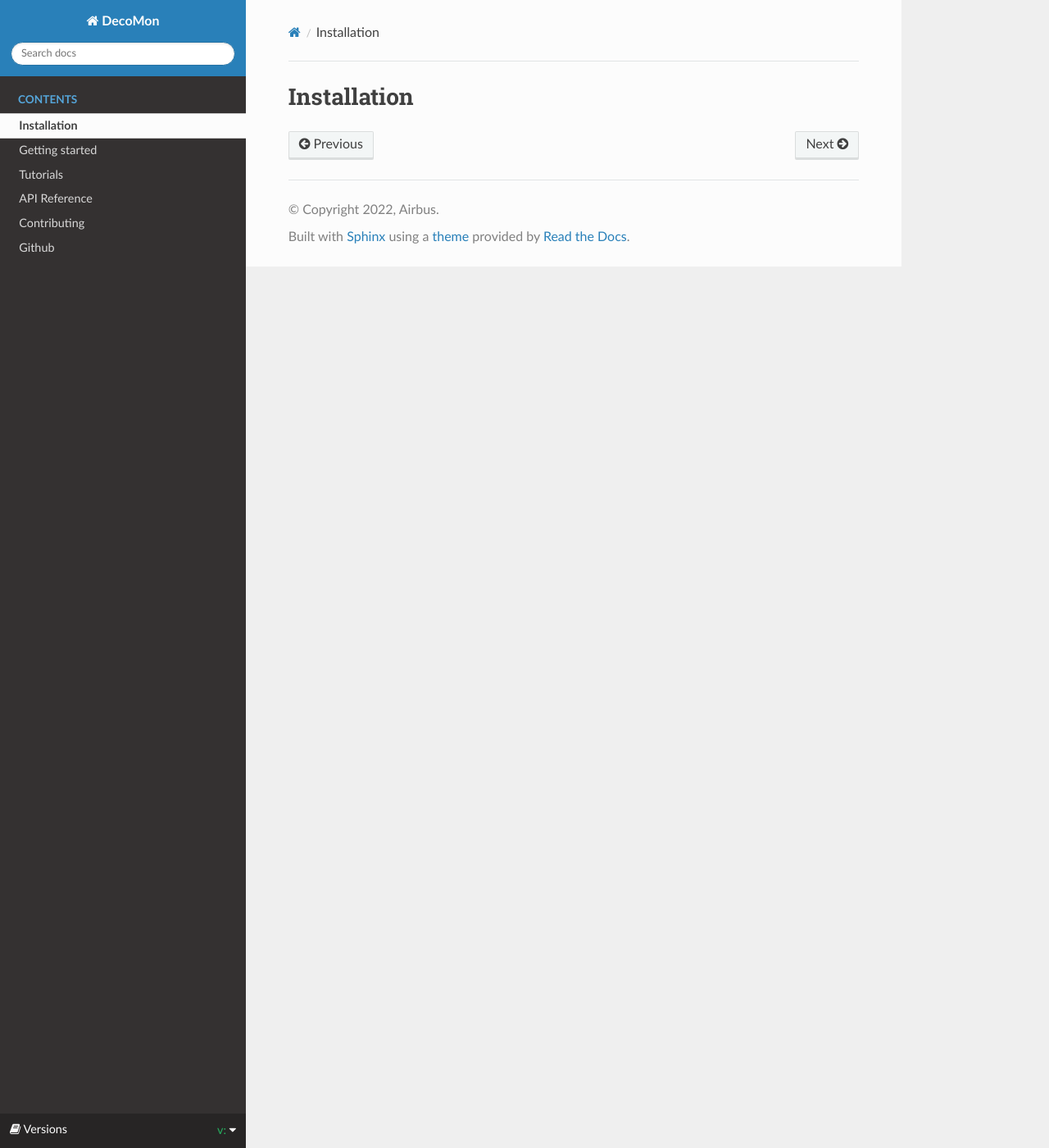
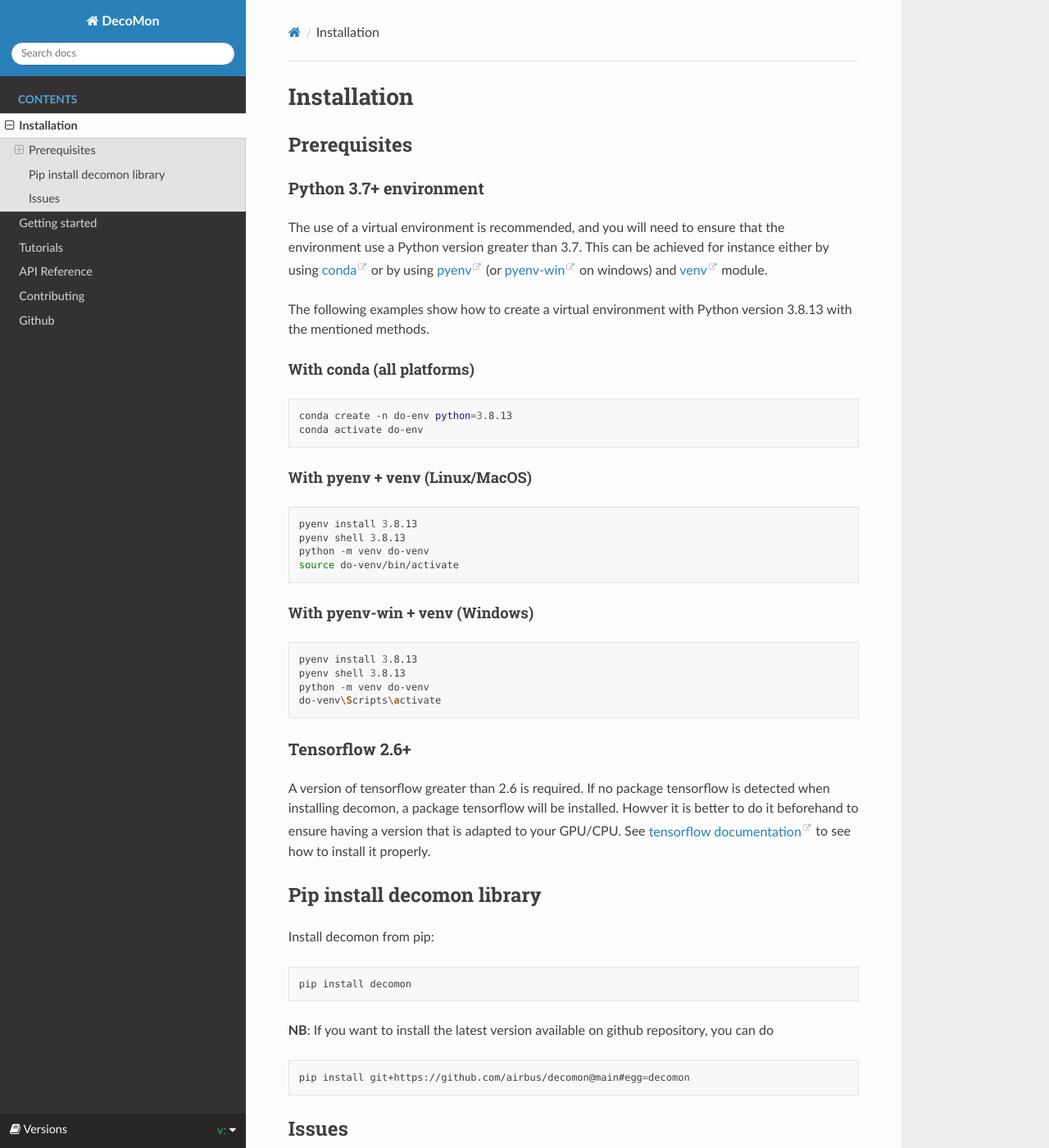
Before and after one commit to airbus/decomon, a Sphinx documentation site: the page built from docs/source/install.md, in a window 1280 px wide and 1400 px high. Shown: the whole window at 82% size. Built offline with Sphinx 7.4.7 and the Read the Docs theme 2.0.0, drawn with Linux system fonts in a browser that asks for light colours; pages that are not in the unit, such as notebooks, are missing from menus; the version number could not be read and is left out; comment, search, counter and statistics services are not loaded; some of the changed text lies outside the part shown.

Commit message:
Update install page

````diff
--- a/docs/source/install.md
+++ b/docs/source/install.md
@@ -1 +1,69 @@
 # Installation
+
+
+## Prerequisites
+
+### Python 3.7+ environment
+
+The use of a virtual environment is recommended, and you will need to ensure that the environment use a Python version
+greater than 3.7.
+This can be achieved for instance either by using [conda](https://docs.conda.io/en/latest/) or by using [pyenv](https://github.com/pyenv/pyenv) (or [pyenv-win](https://github.com/pyenv-win/pyenv-win) on windows)
+and [venv](https://docs.python.org/fr/3/library/venv.html) module.
+
+The following examples show how to create a virtual environment with Python version 3.8.13 with the mentioned methods.
+
+#### With conda (all platforms)
+
+```shell
+conda create -n do-env python=3.8.13
+conda activate do-env
+```
+
+#### With pyenv + venv (Linux/MacOS)
+
+```shell
+pyenv install 3.8.13
+pyenv shell 3.8.13
+python -m venv do-venv
+source do-venv/bin/activate
+```
+
+#### With pyenv-win + venv (Windows)
+
+```shell
+pyenv install 3.8.13
+pyenv shell 3.8.13
+python -m venv do-venv
+do-venv\Scripts\activate
+```
+
+### Tensorflow 2.6+
+
+A version of tensorflow greater than 2.6 is required. If no package tensorflow is detected when installing decomon, a package tensorflow will be installed.
+Howver it is better to do it beforehand to ensure having a version that is adapted to your GPU/CPU. See [tensorflow documentation](https://www.tensorflow.org/install/pip)
+to see how to install it properly.
+
+
+## Pip install decomon library
+
+Install decomon from pip:
+
+```shell
+pip install decomon
+```
+
+**NB**: If you want to install the latest version available on github repository, you can do
+
+```shell
+pip install git+https://github.com/airbus/decomon@main#egg=decomon
+```
+
+## Issues
+
+If you have any issue when installing, you may need to update pip and setuptools:
+
+```shell
+pip install --upgrade pip setuptools
+```
+
+If still not working, please [submit an issue on github](https://github.com/airbus/decomon/issues).
````
